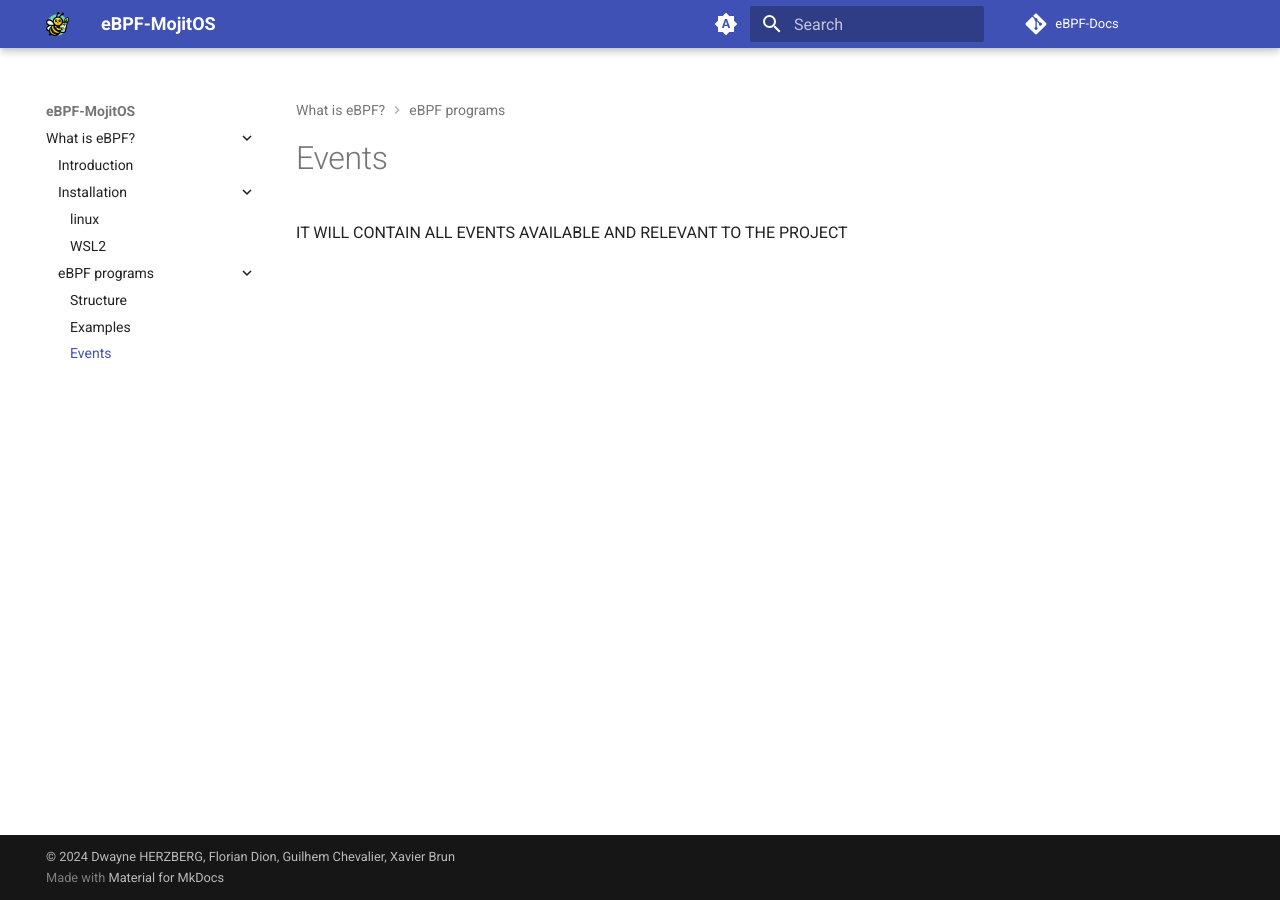
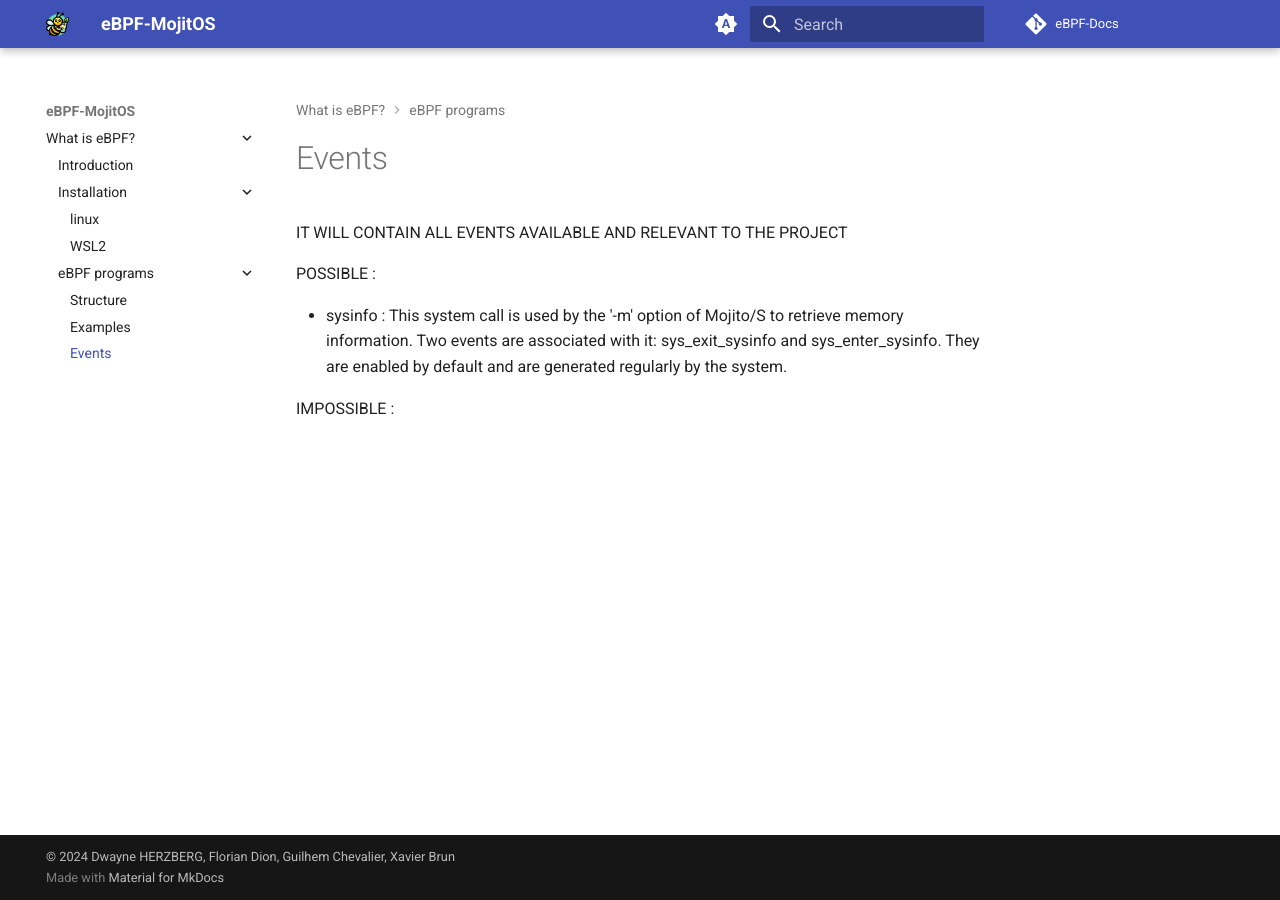
Before and after one commit to HDwayne/eBPF-Docs, an MkDocs documentation site: the page built from docs/eBPF_programs/events.md, in a window 1280 px wide. Built offline with MkDocs 1.6.1 and Material for MkDocs 9.7.7, drawn with Linux system fonts in a browser that asks for light colours; comment, search, counter and statistics services are not loaded.

Commit message:
add new event

```diff
--- a/docs/eBPF_programs/events.md
+++ b/docs/eBPF_programs/events.md
@@ -1 +1,8 @@
 IT WILL CONTAIN ALL EVENTS AVAILABLE AND RELEVANT TO THE PROJECT
+
+
+POSSIBLE :
+
+- sysinfo : This system call is used by the '-m' option of Mojito/S to retrieve memory information. Two events are associated with it: sys_exit_sysinfo and sys_enter_sysinfo. They are enabled by default and are generated regularly by the system.
+
+IMPOSSIBLE :
```
